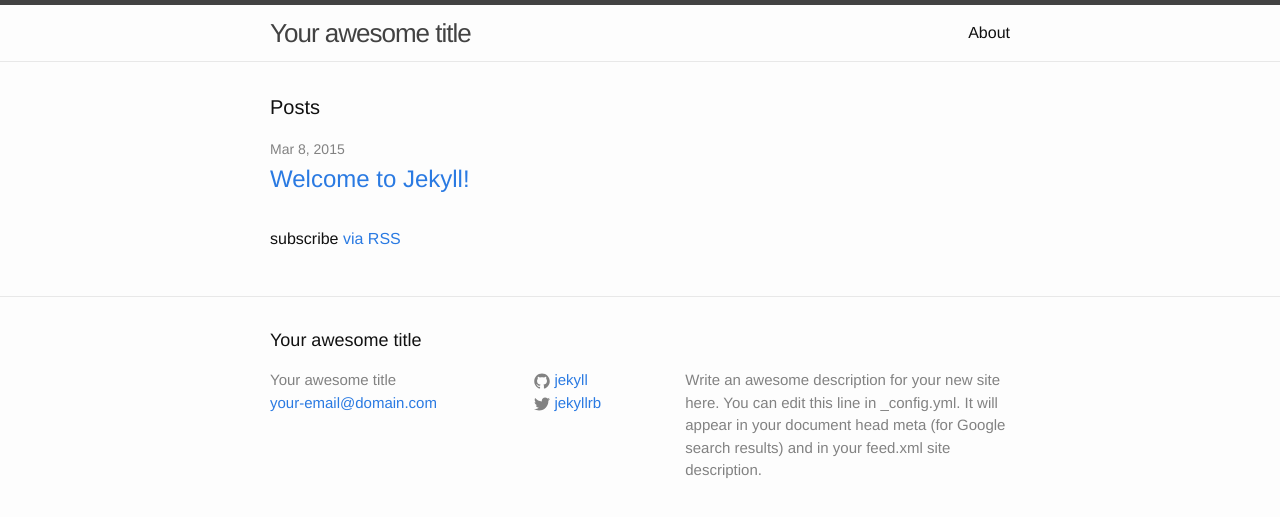
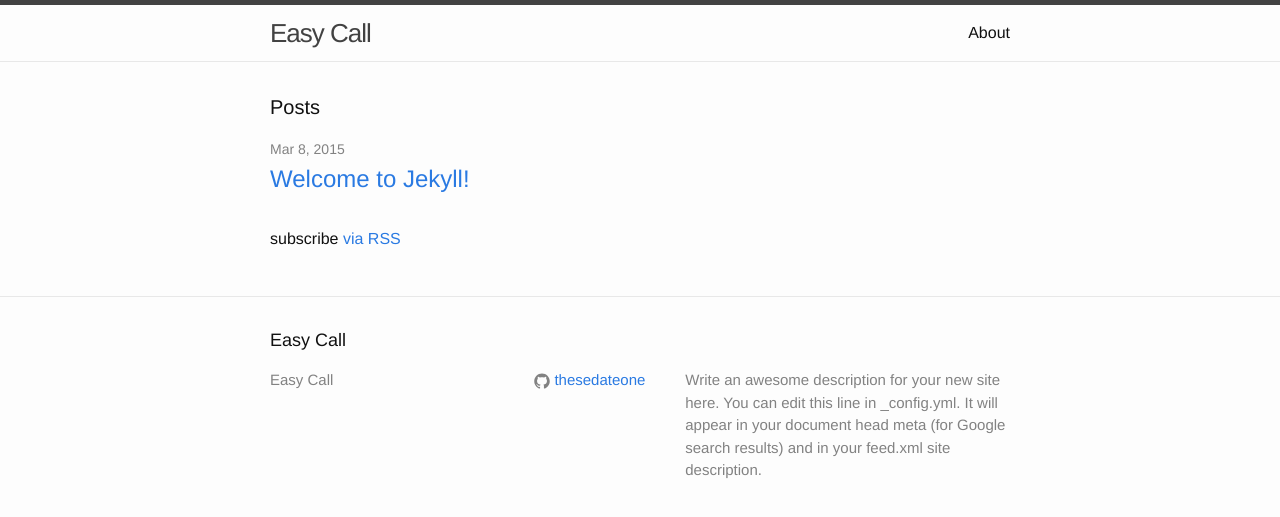
Before and after one commit to thesedateone/easy-call, a Jekyll site: the page built from index.html, in a window 1280 px wide. Shown: the top 517 px of the page. Built offline with Jekyll 4.4.1, drawn with Linux system fonts in a browser that asks for light colours.

Commit message:
github pages not working

```diff
--- a/_config.yml
+++ b/_config.yml
@@ -1,14 +1,12 @@
 # Site settings
-title: Your awesome title
-email: your-email@domain.com
+title: Easy Call
 description: > # this means to ignore newlines until "baseurl:"
   Write an awesome description for your new site here. You can edit this
   line in _config.yml. It will appear in your document head meta (for
   Google search results) and in your feed.xml site description.
-baseurl: "" # the subpath of your site, e.g. /blog/
-url: "http://yourdomain.com" # the base hostname & protocol for your site
-twitter_username: jekyllrb
-github_username:  jekyll
+baseurl: "/easy-call/"
+url: "http://thesedateone.github.io"
+github_username:  thesedateone
 
 # Build settings
 markdown: kramdown
```
